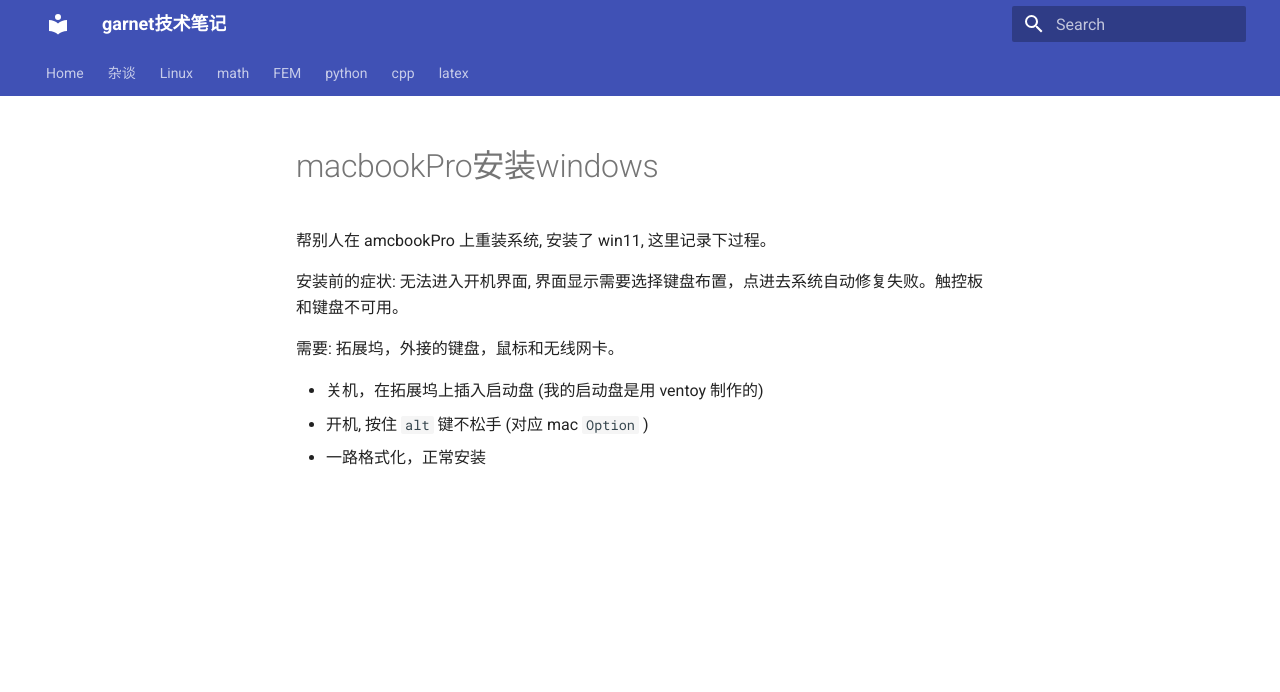
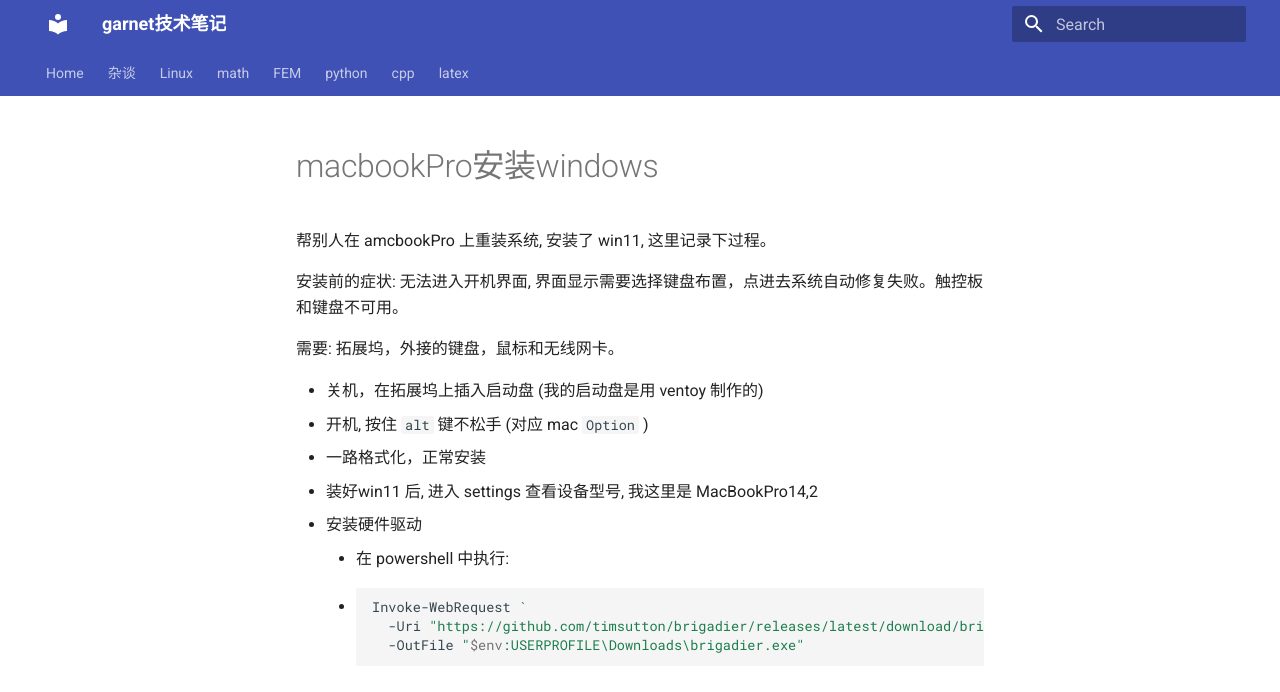
Before and after one commit to ymma98/technotes, an MkDocs documentation site: the page built from docs/杂谈/macbookPro安装windows.md, in a window 1280 px wide. Shown: the top 692 px of the page. Built offline with MkDocs 1.6.1 and Material for MkDocs 9.7.7, drawn with Linux system fonts in a browser that asks for light colours.

Commit message:
docs/杂谈/macbookPro安装windows.md updated from https://stackedit.cn/

````diff
--- a/docs/杂谈/macbookPro安装windows.md
+++ b/docs/杂谈/macbookPro安装windows.md
@@ -9,6 +9,17 @@
 * 关机，在拓展坞上插入启动盘 (我的启动盘是用 ventoy 制作的)
 * 开机, 按住 `alt` 键不松手 (对应 mac `Option` )
 * 一路格式化，正常安装
+* 装好win11 后, 进入 settings 查看设备型号, 我这里是 MacBookPro14,2
+* 安装硬件驱动
+	* 在 powershell 中执行:
+	*
+```bash
+Invoke-WebRequest `
+  -Uri "https://github.com/timsutton/brigadier/releases/latest/download/brigadier.exe" `
+  -OutFile "$env:USERPROFILE\Downloads\brigadier.exe"
+```
+
+
 <!--stackedit_data:
-eyJoaXN0b3J5IjpbLTIwMDQ3MzgyNDddfQ==
+eyJoaXN0b3J5IjpbODk1MDkwMDk4XX0=
 -->
````
